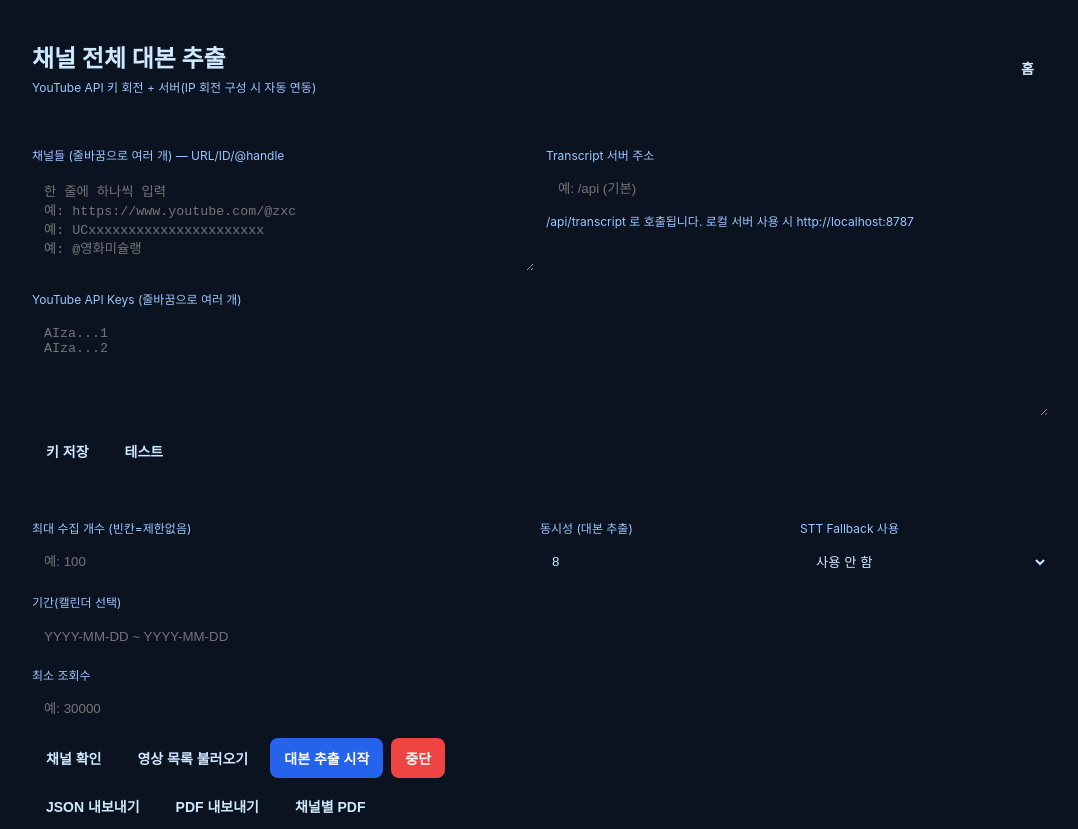
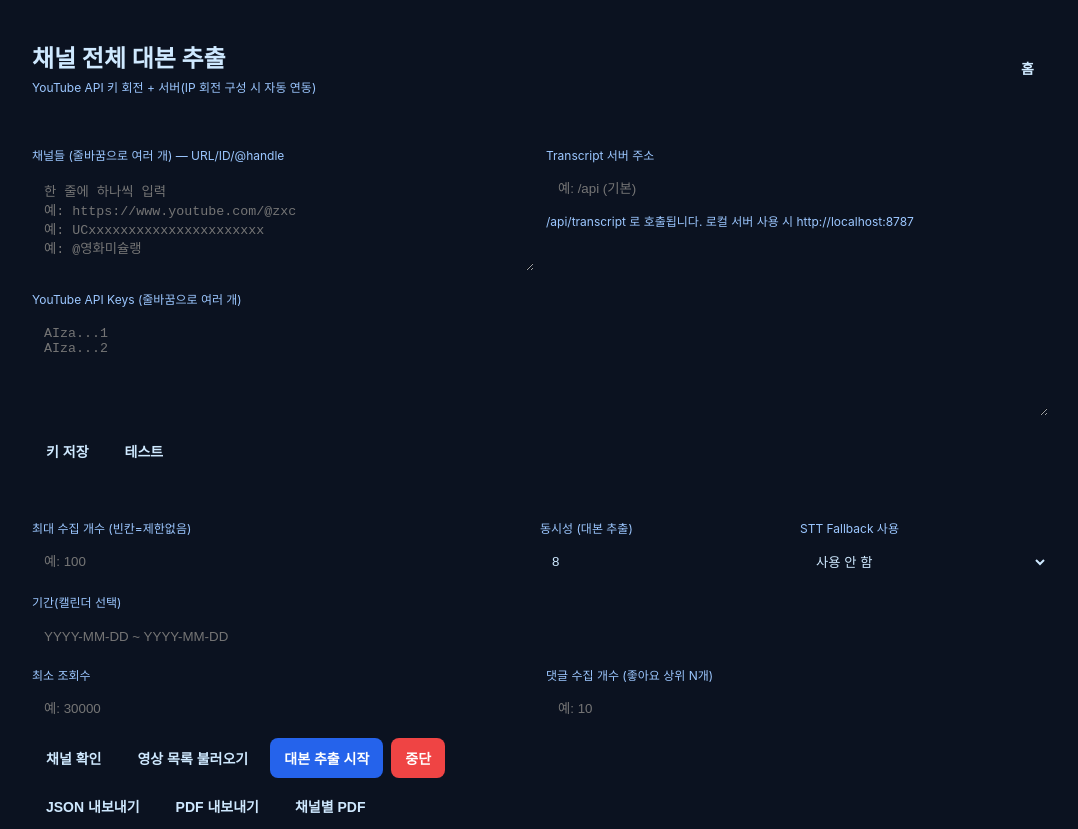
Before and after one commit to kg95851/ytb_extract, a plain HTML site: page index.html in a window 1280 px wide. Shown: the top 829 px of the page, without its empty margins (100-1178 px from the left). Drawn offline with nearby package versions, Linux system fonts and the light colour scheme.

Commit message:
Update index.html

```diff
--- a/index.html
+++ b/index.html
@@ -93,7 +93,10 @@
             <label class="label">최소 조회수</label>
             <input id="min-views" type="number" class="input" placeholder="예: 30000" min="0">
           </div>
-          <div></div>
+          <div>
+            <label class="label">댓글 수집 개수 (좋아요 상위 N개)</label>
+            <input id="max-comments" type="number" class="input" placeholder="예: 10" min="0" max="100">
+          </div>
         </div>
         <div class="row" style="margin-top:12px;">
           <div class="flex" style="align-items:flex-end; gap:8px;">
```
